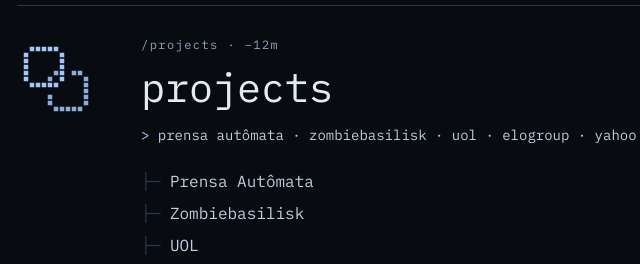
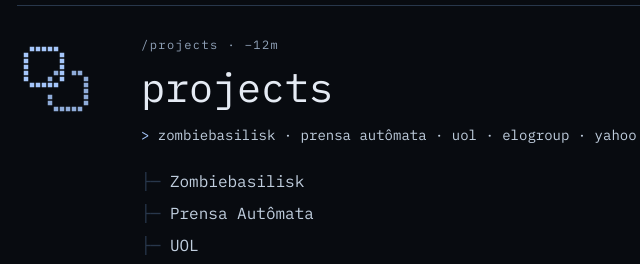
Before and after one commit to marcvsart/marcuscouto-portfolio, a plain HTML site: page en/index.html in a window 1280 px wide. Shown: the part 1240-1504 px from the top of the page, 39-679 px from the left. Drawn offline with Linux system fonts and the light colour scheme; animation ran at ten frames a second; a web font is replaced by a local one.

Commit message:
Home: Zombiebasilisk no topo da lista de Projetos, seguido da Prensa Autômata
Co-Authored-By: Claude Opus 5.5 <noreply@anthropic.com>
Claude-Session: https://claude.ai/code/session_01FrUhFbahMPFfCPa88AS5v2

```diff
--- a/en/index.html
+++ b/en/index.html
@@ -48,10 +48,10 @@
     <div>
       <span class="path">/projects · −12m</span>
       <h2 id="h-projects"><span class="stratum-label" data-glitch="hover">Projects</span></h2>
-      <p class="sub">prensa autômata · zombiebasilisk · uol · elogroup · yahoo finance · videocamp</p>
+      <p class="sub">zombiebasilisk · prensa autômata · uol · elogroup · yahoo finance · videocamp</p>
       <ul class="items">
+      <li><a href="/en/projects/zombiebasilisk/">Zombiebasilisk</a></li>
       <li><a href="/en/projects/prensa-automata/">Prensa Autômata</a></li>
-      <li><a href="/en/projects/zombiebasilisk/">Zombiebasilisk</a></li>
       <li><a href="/en/projects/uol/">UOL</a></li>
       <li><a href="/en/projects/elogroup/">EloGroup</a></li>
       <li><a href="/en/projects/yahoo-finance/">Yahoo Finance Brasil</a></li>
```
Also changed, not shown: index.html (+2 -2 lines).
